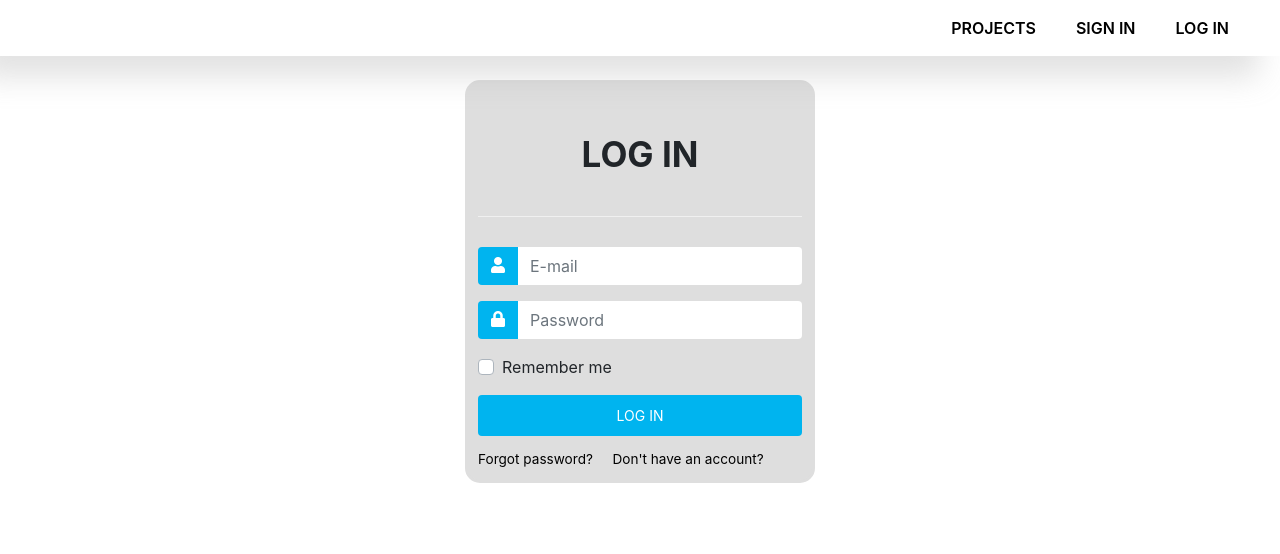
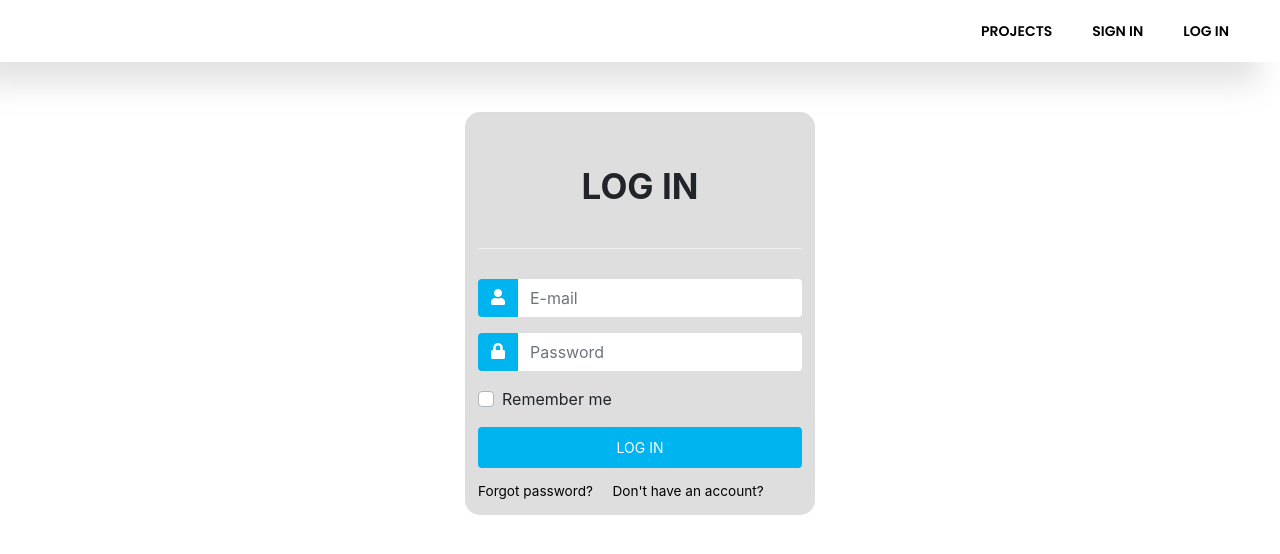
Before and after one commit to Merk0ff/gress, a plain HTML site: page client/log_in.html in a window 1280 px wide. Drawn offline with nearby package versions, Linux system fonts and the light colour scheme.

```diff
--- a/client/css/log_in.css
+++ b/client/css/log_in.css
@@ -26,13 +26,6 @@
     margin: 0;
     padding: 0;
     list-style: none;
-}
-
-a {
-    -webkit-transition: all 0.3s ease 0s;
-    -moz-transition: all 0.3s ease 0s;
-    -o-transition: all 0.3s ease 0s;
-    transition: all 0.3s ease 0s;
 }
 
 
@@ -79,13 +72,20 @@
     box-shadow: -21.213px 21.213px 30px 0px rgba(158, 158, 158, 0.3);
 }
 
+.navNav{
+    font-family: "Poppins", sans-serif;
+    font-size: 14px;
+    padding-top: 11px !important;
+    padding-bottom: 11px !important;
+}
+
 .form-horizontal {
     background: #dedede;
     border-radius: 15px;
     border-style: solid;
     border-color: #dedede;
     padding: 10px;
-    margin-top: 5rem;
+    margin-top: 7rem !important;
 }
 
 .form-horizontal .header1 {
--- a/client/css/main.css
+++ b/client/css/main.css
@@ -45,6 +45,11 @@
   padding: 20px;
 
 }
+
+/*.navNav {
+    padding-top: 0 !important;
+    padding-bottom: 0 !important;
+}*/
 
 .navbar-nav a:hover {
     color: #bdbdbd; /*цвет подсветки букв при наведении курсора - серый*/
--- a/client/css/sign_in.css
+++ b/client/css/sign_in.css
@@ -4,6 +4,7 @@
  border-style: solid;
  border-color:#babab5;
  padding: 10px;
+ margin-top: 9rem;
 }
 
 .form-horizontal .header1{
@@ -22,3 +23,53 @@
  width: 25%;
  height: 25%;
 }
+
+a, a:focus, a:hover {
+ text-decoration: none !important;
+ outline: 0;
+ color: #bdbdbd;       /*цвет подсветки букв при наведении курсора - серый*/
+}
+
+@media (max-width: 992px) {
+ .navbar-nav {
+  height: auto;
+  max-height: 400px;
+  overflow-x: hidden;
+ }
+}
+
+.navbar-nav a {
+ text-transform: uppercase;
+ font-weight: 600;
+ color: #000;
+ padding: 20px;
+
+}
+
+.navbar-nav a:hover {
+ color: #bdbdbd; /*цвет подсветки букв при наведении курсора - серый*/
+}
+
+@media (max-width: 992px) {
+ .navbar-nav {
+  margin-top: 10px;
+ }
+ .navbar-nav a {
+  padding: 0;
+ }
+ .navbar-nav li {
+  padding: 15px 0;
+ }
+}
+
+.default-header {
+ background-color: #fff;
+ box-shadow: -21.213px 21.213px 30px 0px rgba(158, 158, 158, 0.3);
+}
+
+.navNav{
+ font-family: "Poppins", sans-serif;
+ font-size: 14px;
+ padding-top: 11px !important;
+ padding-bottom: 11px !important;
+}
```
Also changed, not shown: client/project.html (+6 -6 lines), client/sign_in.html (+22 -0 lines).
